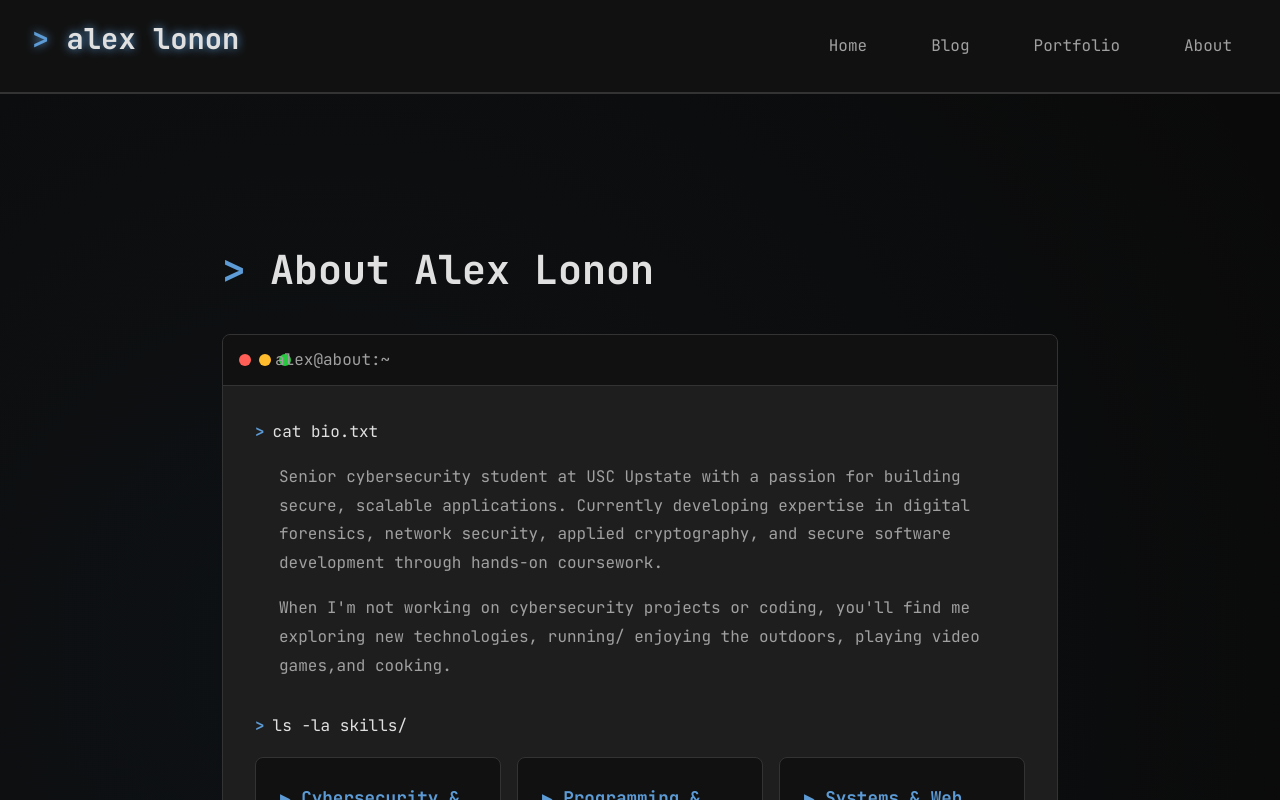
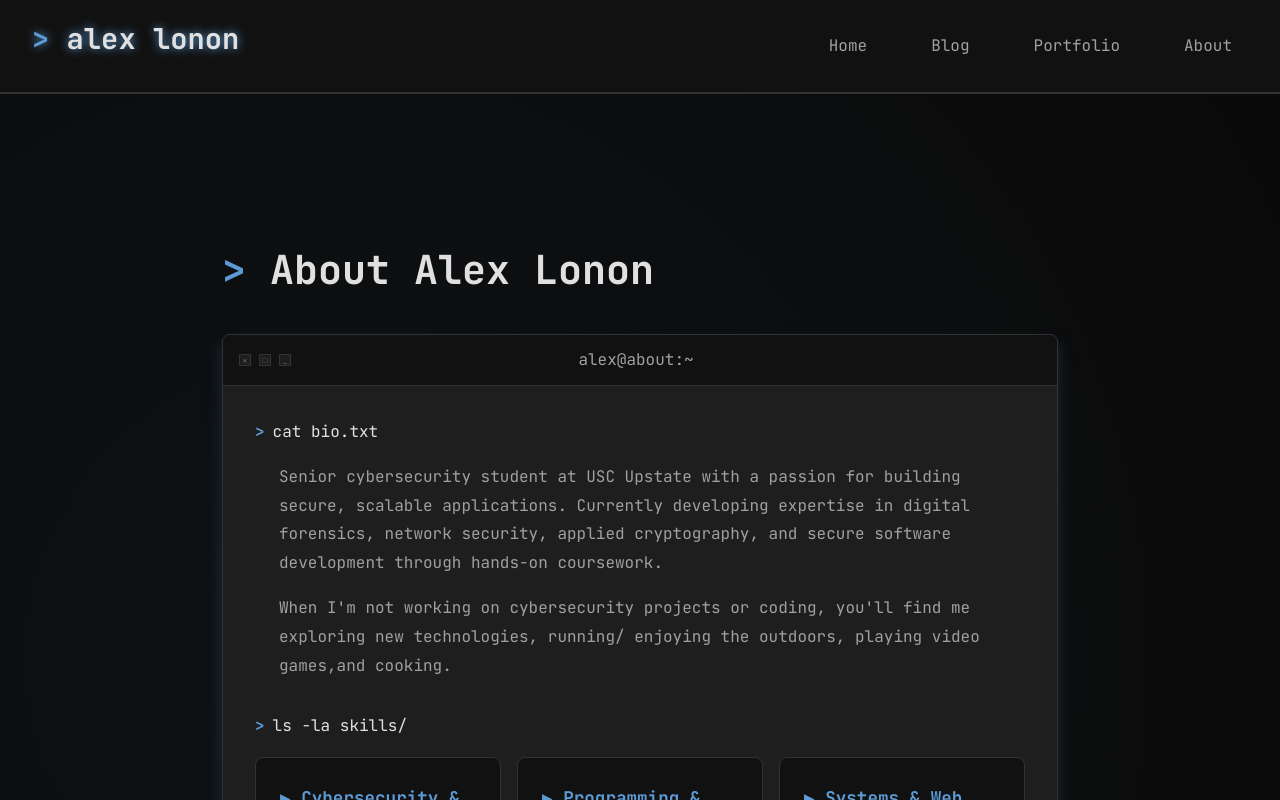
Before and after one commit to alexlonon75/blog-portfolio, a React (Create React App) app in the folder client/: page /about in a window 1280 px wide. Shown: the top 800 px of the page. Built offline with nearby package versions, Linux system fonts and the light colour scheme; no server answers.

Commit message:
Update About.jsx

```diff
--- a/client/src/components/About/About.jsx
+++ b/client/src/components/About/About.jsx
@@ -14,6 +14,7 @@ const TerminalSection = styled.div`
   border-radius: 8px;
   margin: 2rem 0;
   overflow: hidden;
+  box-shadow: ${({ theme }) => theme.shadows.large};
 `;
 
 const TerminalHeader = styled.div`
@@ -21,23 +22,50 @@ const TerminalHeader = styled.div`
   padding: 0.75rem 1rem;
   border-bottom: 1px solid ${({ theme }) => theme.colors.border};
   display: flex;
+  justify-content: space-between;
   align-items: center;
+`;
+
+const WindowControls = styled.div`
+  display: flex;
   gap: 0.5rem;
+`;
 
-  &::before {
-    content: '';
-    width: 12px;
-    height: 12px;
-    border-radius: 50%;
-    background: #ff5f56;
-    box-shadow: 20px 0 #ffbd2e, 40px 0 #27ca3f;
+const WindowButton = styled.div`
+  width: 12px;
+  height: 12px;
+  border: 1px solid ${({ theme }) => theme.colors.border};
+  cursor: pointer;
+  display: flex;
+  align-items: center;
+  justify-content: center;
+  font-size: 8px;
+  color: ${({ theme }) => theme.colors.textMuted};
+
+  &:first-child {
+    background: ${({ theme }) => theme.colors.surface};
+    &:hover { background: #ff4444; }
+    &::after { content: '×'; }
   }
 
-  span {
-    font-family: ${({ theme }) => theme.fonts.primary};
-    color: ${({ theme }) => theme.colors.textSecondary};
-    margin-left: 1rem;
+  &:nth-child(2) {
+    background: ${({ theme }) => theme.colors.surface};
+    &:hover { background: #ffaa00; }
+    &::after { content: '□'; }
   }
+
+  &:last-child {
+    background: ${({ theme }) => theme.colors.surface};
+    &:hover { background: #00aa00; }
+    &::after { content: '_'; }
+  }
+`;
+
+const TerminalTitle = styled.span`
+  font-family: ${({ theme }) => theme.fonts.primary};
+  color: ${({ theme }) => theme.colors.textSecondary};
+  flex: 1;
+  text-align: center;
 `;
 
 const TerminalContent = styled.div`
@@ -188,7 +216,13 @@ const About = () => {
 
       <TerminalSection>
         <TerminalHeader>
-          <span>alex@about:~</span>
+          <WindowControls>
+            <WindowButton />
+            <WindowButton />
+            <WindowButton />
+          </WindowControls>
+          <TerminalTitle>alex@about:~</TerminalTitle>
+          <div style={{ width: '60px' }} /> {/* Spacer for centering */}
         </TerminalHeader>
         <TerminalContent>
           <CommandLine>
```
